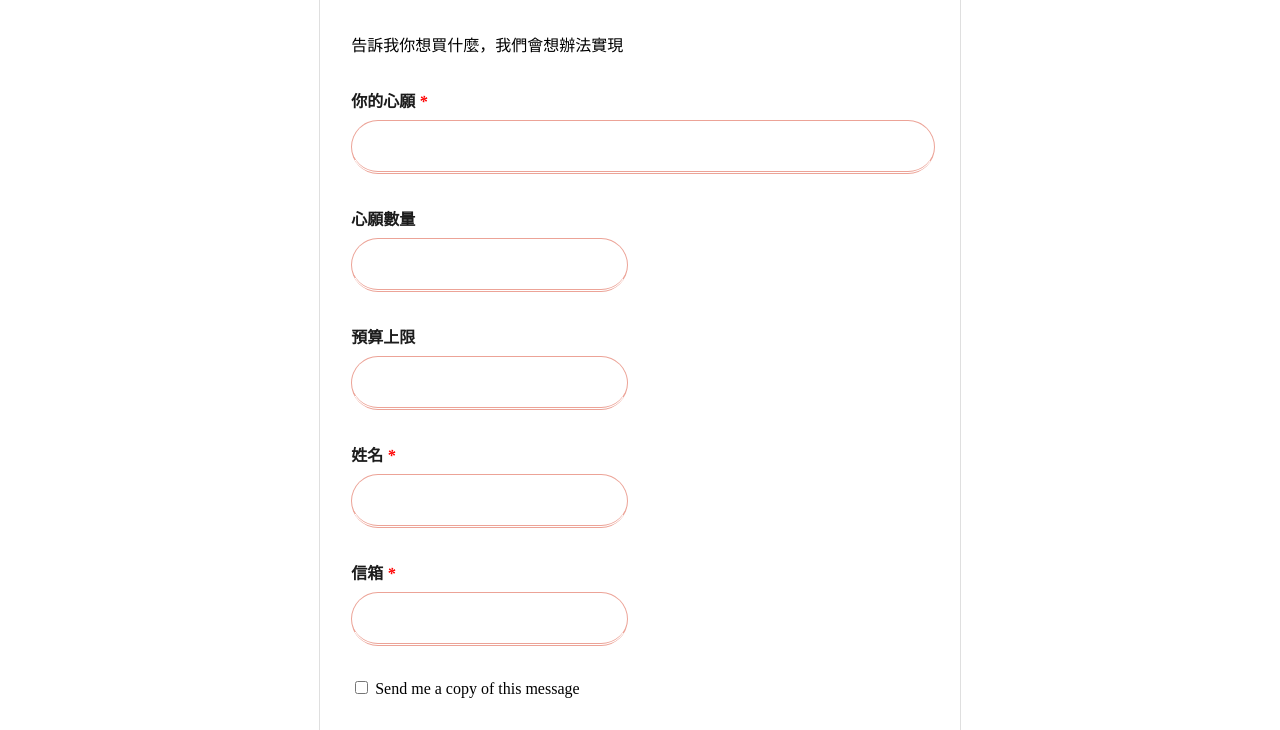
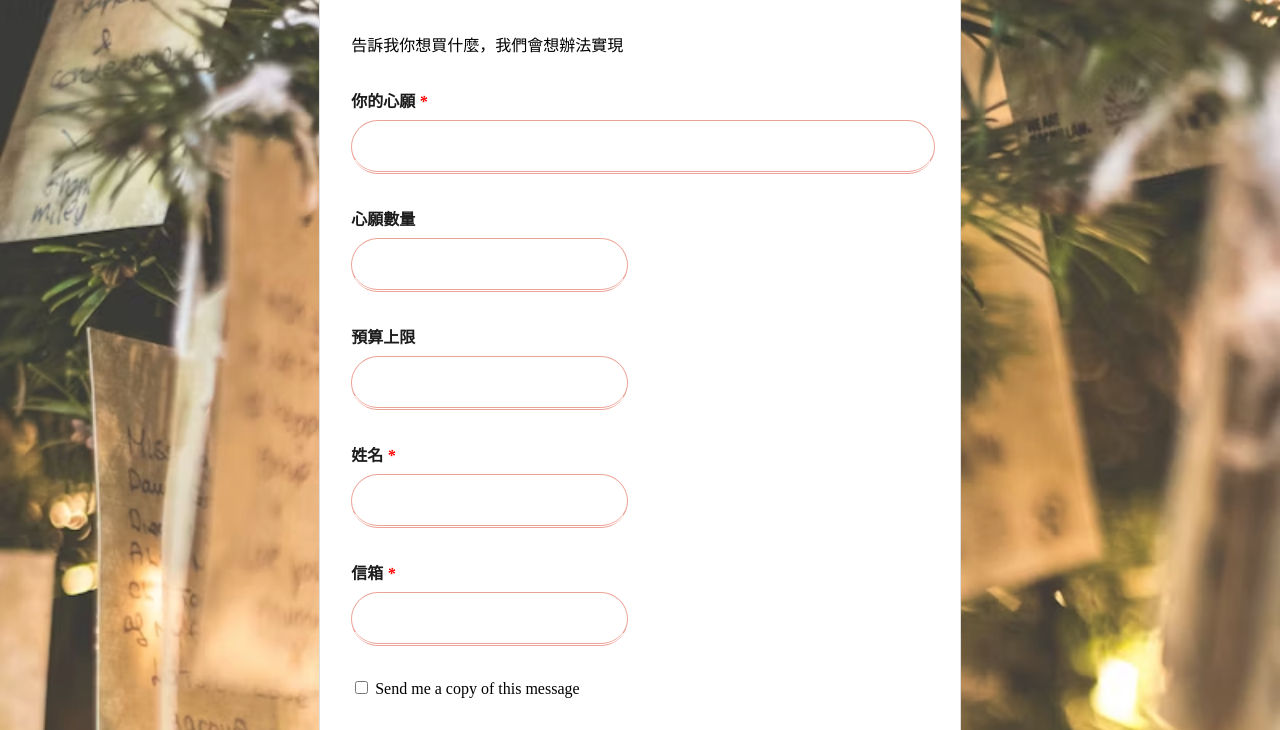
Before and after one commit to ea103T41/wish-notes, a website: page index.html in a window 1280 px wide. Shown: the part 131-861 px from the top of the page. Drawn offline with Linux system fonts and the light colour scheme; the site is published under a folder, as on GitHub Pages, so addresses that start at the root find nothing.

Commit message:
fix images path issue -3

```diff
--- a/css/main.css
+++ b/css/main.css
@@ -24,7 +24,7 @@ body {
     width: 100%;
     height: 100%;
     opacity: 0.87;
-    background: url("/images/wish-tree.avif");
+    background: url("../images/wish-tree.avif");
     background-size: cover;
     z-index: -1;
 }
```
